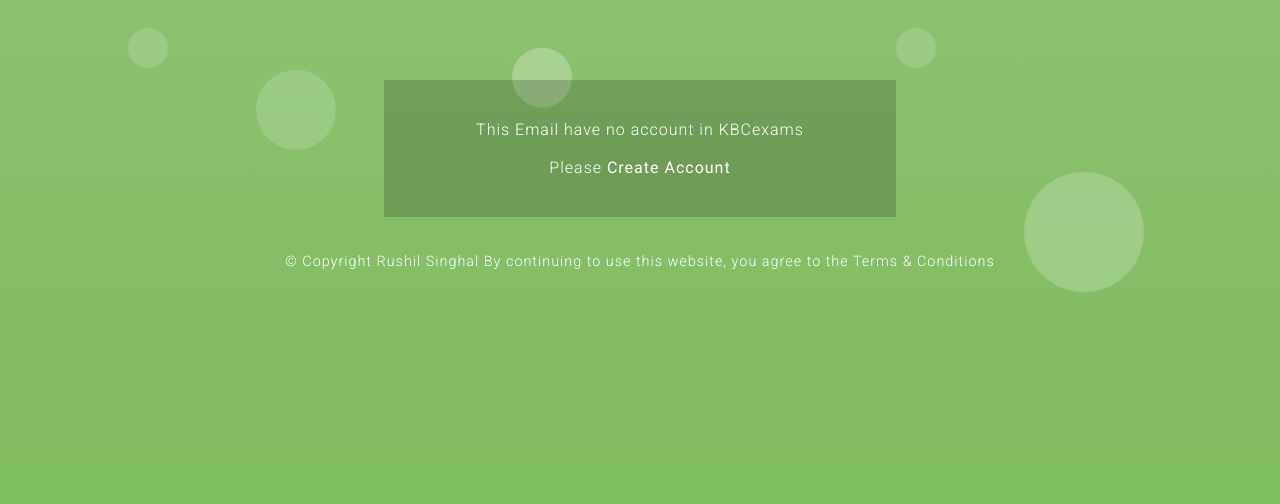
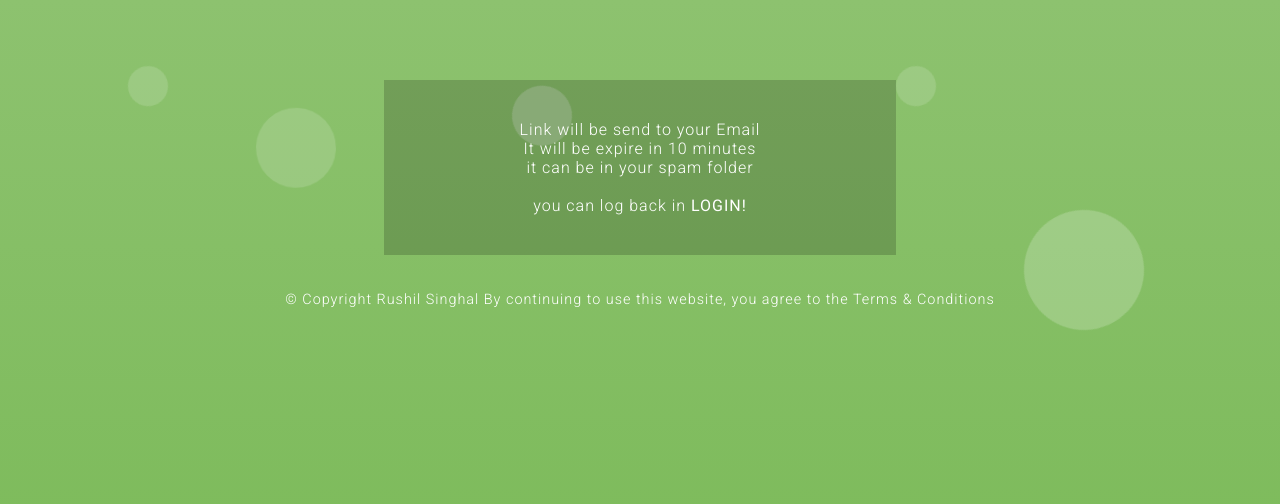
Before and after one commit to Mukul-dhiman/KBCexams, a Flask app: template templates/pre_pages/link_message.html in a window 1280 px wide. Shown: the top 504 px of the page. Run offline with Flask 2, Linux system fonts and the light colour scheme; the template is opened without the code that fills it, so the values that code supplies are empty.

Commit message:
error in link message for mail

```diff
--- a/app.py
+++ b/app.py
@@ -72,18 +72,19 @@ def forget_password():
 
         exist = api.UserExist(email)
 
-        if exist:
+        if (exist==1):
             token = TimeSecureMailToken.dumps(email, salt='email-confirm')
             link = url_for('reset_password', token=token, _external=True)
             msg = 'This link will be desable in 10 Minutes. \nReset Password Link:' + str(link)
             mail.send(email,msg)
 
+            return render_template('pre_pages/link_message.html')
+
         else:
             link = url_for('signup', _external=True)
             msg = 'You do not have an account please sign-up ' + str(link)
             mail.send(email,msg)
-
-        return render_template('pre_pages/link_message.html',exist=exist)
+            return render_template('pre_pages/link_message.html',exist="on")
 
     return render_template('pre_pages/forget_password.html')
 
--- a/aws_db.py
+++ b/aws_db.py
@@ -53,7 +53,6 @@ def UserExist(email):
             cur.execute(sql,(email))
             exist = cur.fetchall()
 
-            print(exist[0][0])
             return exist[0][0]
 
 
--- a/templates/pre_pages/link_message.html
+++ b/templates/pre_pages/link_message.html
@@ -10,16 +10,16 @@
 {% block form_div %}
 <div class="main-agileinfo">
     <div class="agileits-top">
-        {% if error %}
+        {% if exist %}
+        <p> This Email have no account in KBCexams</p>
+        <br>
+        <p>Please <a href="/signup"> Create Account</a></p>
+        {% else %}
         <p> Link will be send to your Email</p>
         <p> It will be expire in 10 minutes</p>
         <p> it can be in your spam folder</p>
         <br>
         <p>you can log back in <a href="/login"> LOGIN!</a></p>
-        {% else %}
-        <p> This Email have no account in KBCexams</p>
-        <br>
-        <p>Please <a href="/signup"> Create Account</a></p>
         {% endif %}
     </div>
 </div>
```
